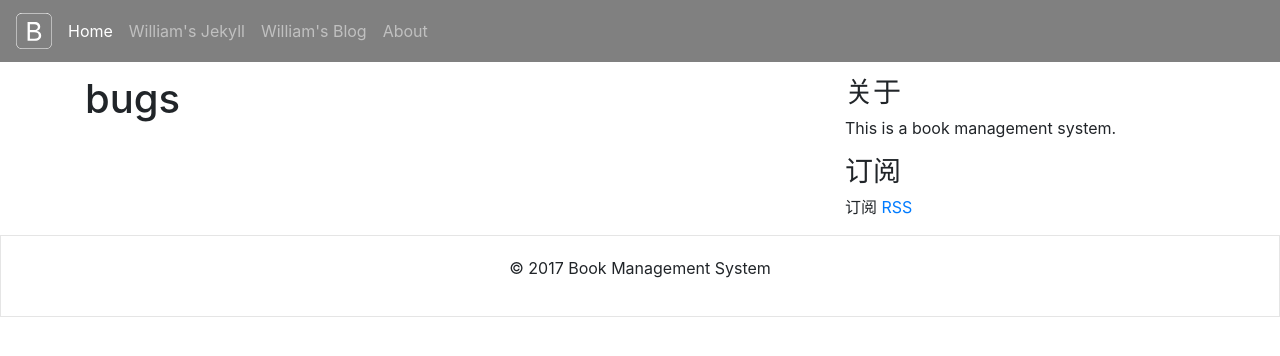
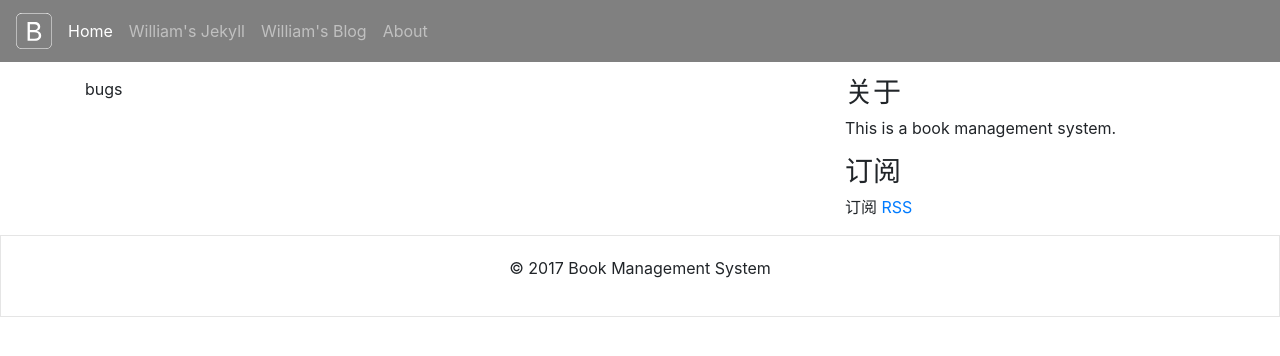
Before and after one commit to zzunstu/Test, a Jekyll site: the page built from _posts/2017-08-25-bug.md, in a window 1280 px wide. Shown: the top 356 px of the page. Built offline with Jekyll 4.4.1, drawn with Linux system fonts in a browser that asks for light colours.

Commit message:
Update 2017-08-25-bug.md

```diff
--- a/_posts/2017-08-25-bug.md
+++ b/_posts/2017-08-25-bug.md
@@ -1 +1 @@
-# bugs
+bugs
```
